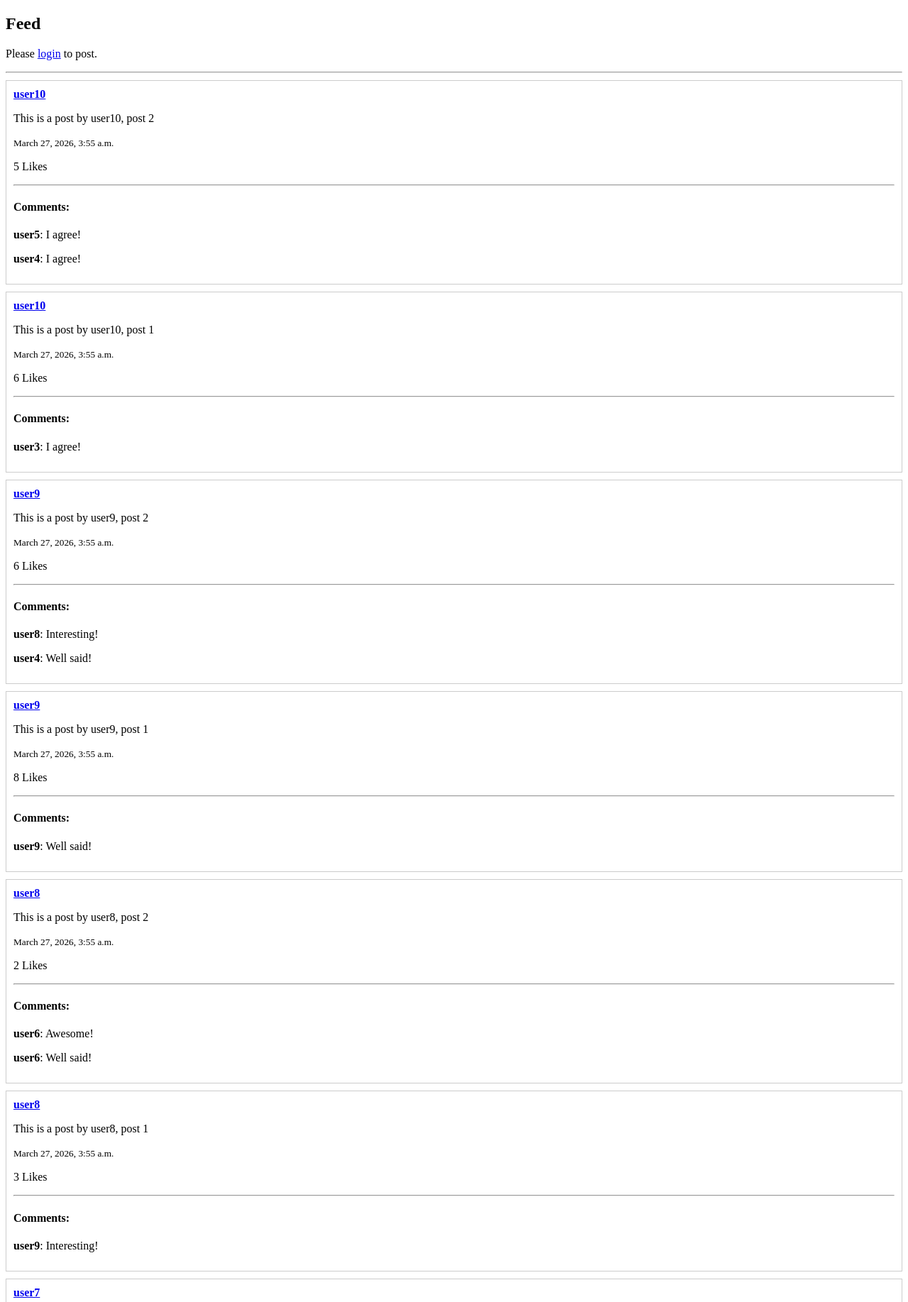
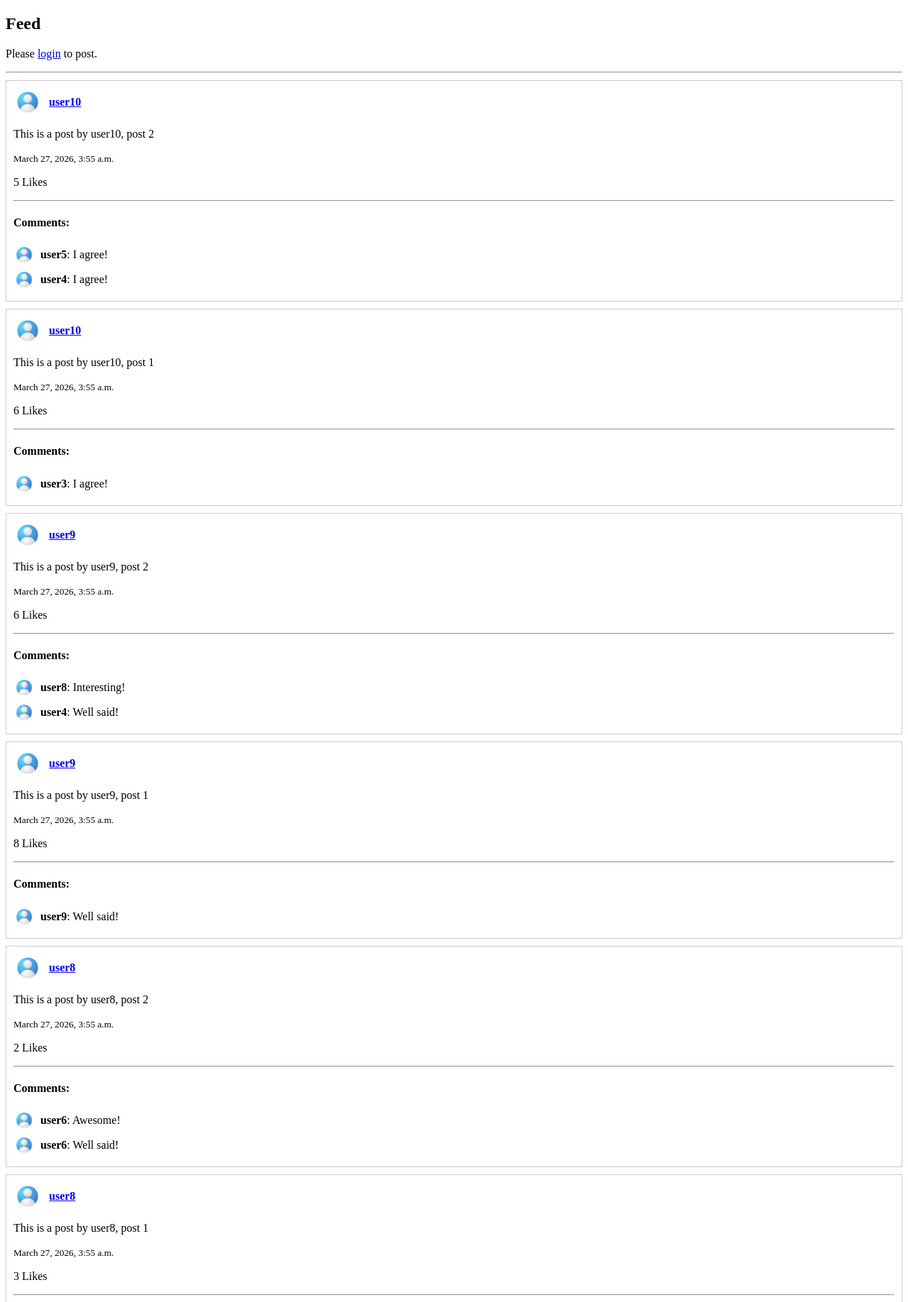
Before and after one commit to heyshagor/social-site, a Django app: page / in a window 1280 px wide. Shown: the part 85-1920 px from the top of the page at 71% size. Run offline with Django 5.2, Linux system fonts and the light colour scheme; data comes from the database, SQL or seed files in the repository; both versions use the stored data as it was after the commit.

Commit message:
day 7 adding things

```diff
--- a/socialsite/core/forms.py
+++ b/socialsite/core/forms.py
@@ -1,5 +1,7 @@
 from django import forms
-from .models import Post, Comment   #Comment must be imported
+from .models import Post, Comment
+from django import forms
+from .models import Profile #Comment must be imported
 
 #Post Form
 class PostForm(forms.ModelForm):
@@ -12,3 +14,8 @@ class CommentForm(forms.ModelForm):
     class Meta:
         model = Comment
         fields = ['text']
+
+class ProfileForm(forms.ModelForm):
+    class Meta:
+        model = Profile
+        fields = ['profile_pic']
--- a/socialsite/core/templates/core/home.html
+++ b/socialsite/core/templates/core/home.html
@@ -1,4 +1,5 @@
 {% extends 'core/base.html' %}
+{% load static %}
 
 {% block content %}
 
@@ -19,10 +20,28 @@
 {% for post in posts %}
 <div style="border:1px solid #ccc; padding:10px; margin:10px 0;">
 
-        <!-- USER + POST -->
+    <!-- USER + PROFILE IMAGE -->
+    <div style="display:flex; align-items:center; gap:10px;">
+
+        {% if post.user.profile.profile_pic %}
+            <img src="{{ post.user.profile.profile_pic.url }}"
+                 width="40" height="40"
+                 style="border-radius:50%;">
+        {% else %}
+            <img src="{% static 'core/default_profile.jpg' %}"
+                 width="40" height="40"
+                 style="border-radius:50%;">
+        {% endif %}
+
         <strong>
-            <a href="{% url 'profile' post.user.username %}">{{ post.user.username }}</a>
-        </strong><br>
+            <a href="{% url 'profile' post.user.username %}">
+                {{ post.user.username }}
+            </a>
+        </strong>
+
+    </div>
+
+    <!-- POST CONTENT -->
     <p>{{ post.content }}</p>
     <small>{{ post.created_at }}</small>
 
@@ -43,10 +62,23 @@
     <h4>Comments:</h4>
 
     {% for comment in post.comment_set.all %}
-            <p>
-                <strong>{{ comment.user.username }}</strong>:
-                {{ comment.text }}
+        <div style="display:flex; align-items:center; gap:8px; margin-bottom:5px;">
+
+            {% if comment.user.profile.profile_pic %}
+                <img src="{{ comment.user.profile.profile_pic.url }}"
+                     width="30" height="30"
+                     style="border-radius:50%;">
+            {% else %}
+                <img src="{% static 'core/default_profile.jpg' %}"
+                     width="30" height="30"
+                     style="border-radius:50%;">
+            {% endif %}
+
+            <p style="margin:0;">
+                <strong>{{ comment.user.username }}</strong>: {{ comment.text }}
             </p>
+
+        </div>
     {% empty %}
         <p>No comments yet.</p>
     {% endfor %}
--- a/socialsite/core/templates/core/profile.html
+++ b/socialsite/core/templates/core/profile.html
@@ -8,7 +8,7 @@
 {% if profile_user.profile.profile_pic %}
     <img src="{{ profile_user.profile.profile_pic.url }}" alt="Profile Picture" width="100" style="border-radius:50%;">
 {% else %}
-    <img src="{% static 'core/default_profile.png' %}" alt="Profile Picture" width="100" style="border-radius:50%;">
+    <img src="{% static 'core/default_profile.jpg' %}" alt="Profile Picture" width="100" style="border-radius:50%;">
 {% endif %}
 
 <p>Total posts: {{ post_count }}</p>
--- a/socialsite/core/urls.py
+++ b/socialsite/core/urls.py
@@ -1,3 +1,4 @@
+from django.conf import settings
 from django.urls import path
 from . import views
 from django.contrib.auth import views as auth_views
@@ -18,4 +19,8 @@ urlpatterns = [
     path('post/edit/<int:pk>/', views.edit_post, name='edit_post'),
 
     path('post/delete/<int:pk>/', views.delete_post, name='delete_post'),
+
+    path('edit-profile/', views.edit_profile, name='edit_profile'),
+
+
 ]
--- a/socialsite/core/views.py
+++ b/socialsite/core/views.py
@@ -5,6 +5,7 @@ from .forms import PostForm, CommentForm
 from .models import Post, Like
 from django.contrib.auth.models import User
 from django.shortcuts import get_object_or_404
+from .forms import ProfileForm
 
 
 def home(request):
@@ -101,3 +102,16 @@ def delete_post(request, pk):
     if request.user == post.user:
         post.delete()
     return redirect('home')
+
+def edit_profile(request):
+    profile = request.user.profile
+
+    if request.method == 'POST':
+        form = ProfileForm(request.POST, request.FILES, instance=profile)
+        if form.is_valid():
+            form.save()
+            return redirect('profile', username=request.user.username)
+    else:
+        form = ProfileForm(instance=profile)
+
+    return render(request, 'core/edit_profile.html', {'form': form})
--- a/socialsite/socialsite/settings.py
+++ b/socialsite/socialsite/settings.py
@@ -10,6 +10,7 @@ For the full list of settings and their values, see
 https://docs.djangoproject.com/en/6.0/ref/settings/
 """
 
+import os
 from pathlib import Path
 
 # Build paths inside the project like this: BASE_DIR / 'subdir'.
@@ -24,6 +25,7 @@ SECRET_KEY = 'django-insecure-qzt8lghnz_bz$c#@rubv356!i2u#xo^^*45s7vmko(0!^-hj3$
 
 # SECURITY WARNING: don't run with debug turned on in production!
 DEBUG = True
+
 
 ALLOWED_HOSTS = []
 LOGIN_REDIRECT_URL = '/'
@@ -40,6 +42,9 @@ INSTALLED_APPS = [
     'django.contrib.staticfiles',
     'core',
 ]
+
+MEDIA_URL = '/media/'
+MEDIA_ROOT = os.path.join(BASE_DIR, 'media')
 
 MIDDLEWARE = [
     'django.middleware.security.SecurityMiddleware',
--- a/socialsite/socialsite/urls.py
+++ b/socialsite/socialsite/urls.py
@@ -17,7 +17,15 @@ Including another URLconf
 from django.contrib import admin
 from django.urls import path, include
 
+from django.conf import settings
+from django.conf.urls.static import static
+
+
 urlpatterns = [
     path('admin/', admin.site.urls),
     path('', include('core.urls')),  # connect core app
 ]
+
+# ADD this at the END (IMPORTANT)
+if settings.DEBUG:
+    urlpatterns += static(settings.MEDIA_URL, document_root=settings.MEDIA_ROOT)
```
Also changed, not shown: socialsite/core/templates/core/edit_profile.html (added, +12 -0 lines), socialsite/core/static/core/default_profile.jpg (added), socialsite/db.sqlite3. Lines whose indentation alone changed are shown as unchanged.
